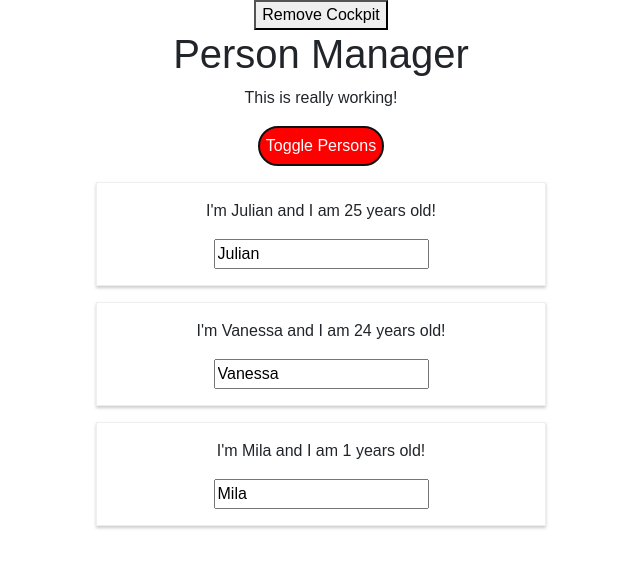
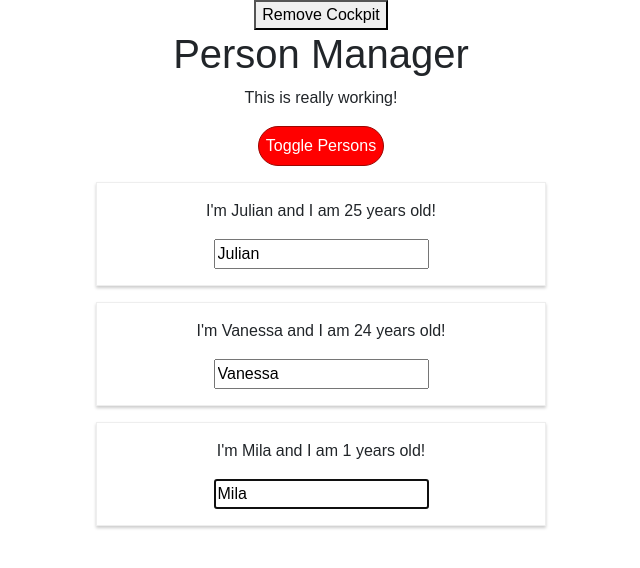
Before and after one commit to julianm22/my-react-project, a React app: page / in a window 1280 px wide. Both pictures are taken after a click on the button "Toggle Persons". Shown: the top 568 px of the page, without its empty margins (319-959 px from the left). Built offline with nearby package versions, Linux system fonts and the light colour scheme.

Commit message:
added referenceto input element in class based Person component

```diff
--- a/src/components/Persons/Person/Person.js
+++ b/src/components/Persons/Person/Person.js
@@ -7,6 +7,16 @@ import withClass from '../../../hoc/withClass';
 // import styled from 'styled-components';
 
 class Person extends Component {
+    constructor(props) {
+        super(props);
+        this.inputElementRef = React.createRef();
+    }
+
+    componentDidMount() {
+        // this.inputElement.focus();
+        this.inputElementRef.current.focus();
+    }
+
     render() {
         console.log('[Person.js] rendering...');
         return (
@@ -15,7 +25,10 @@ class Person extends Component {
                     I'm {this.props.name} and I am {this.props.age} years old!
                 </p>
                 <p>{this.props.children}</p>
-                <input type="text"
+                <input
+                    // ref={(inputEl) => {this.inputElement = inputEl}}
+                    ref={this.inputElementRef}
+                    type="text"
                     onChange={this.props.changed}
                     value={this.props.name}
                 />
```
